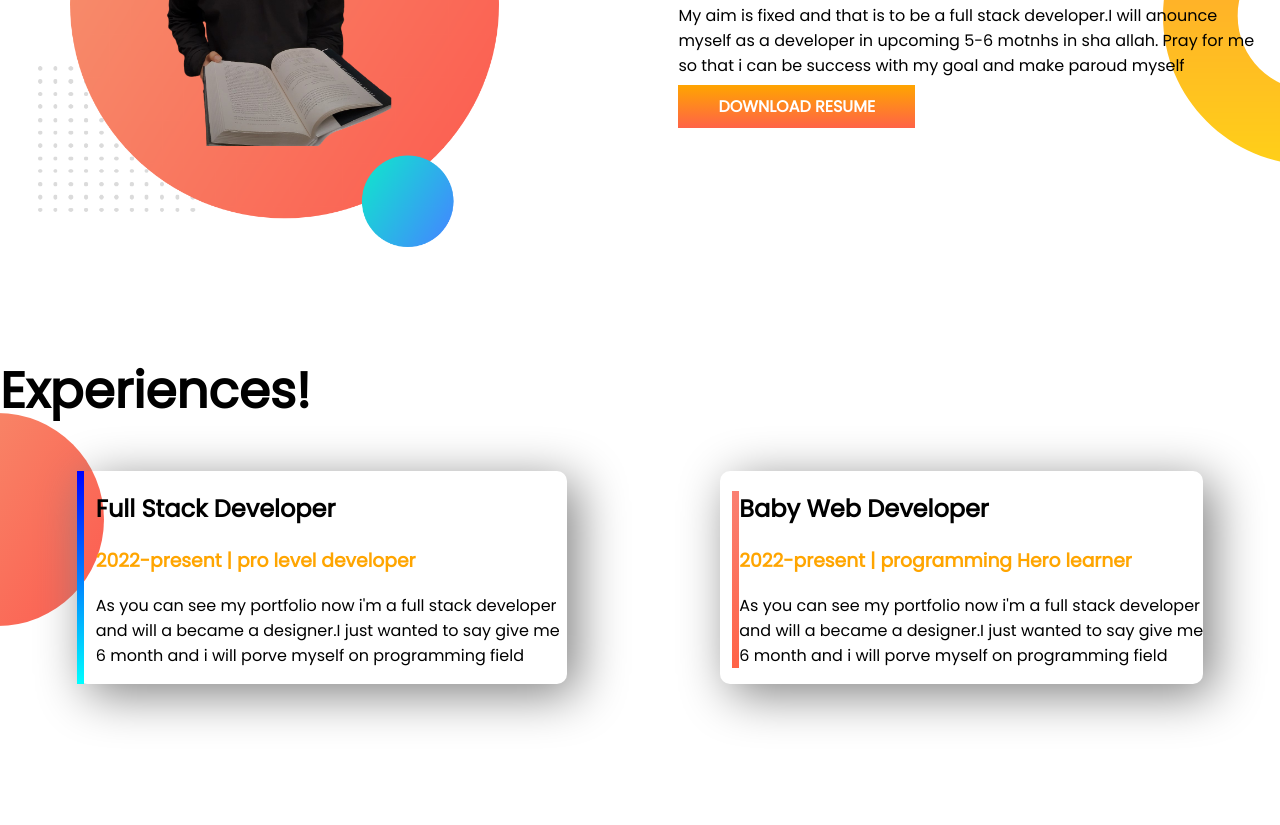
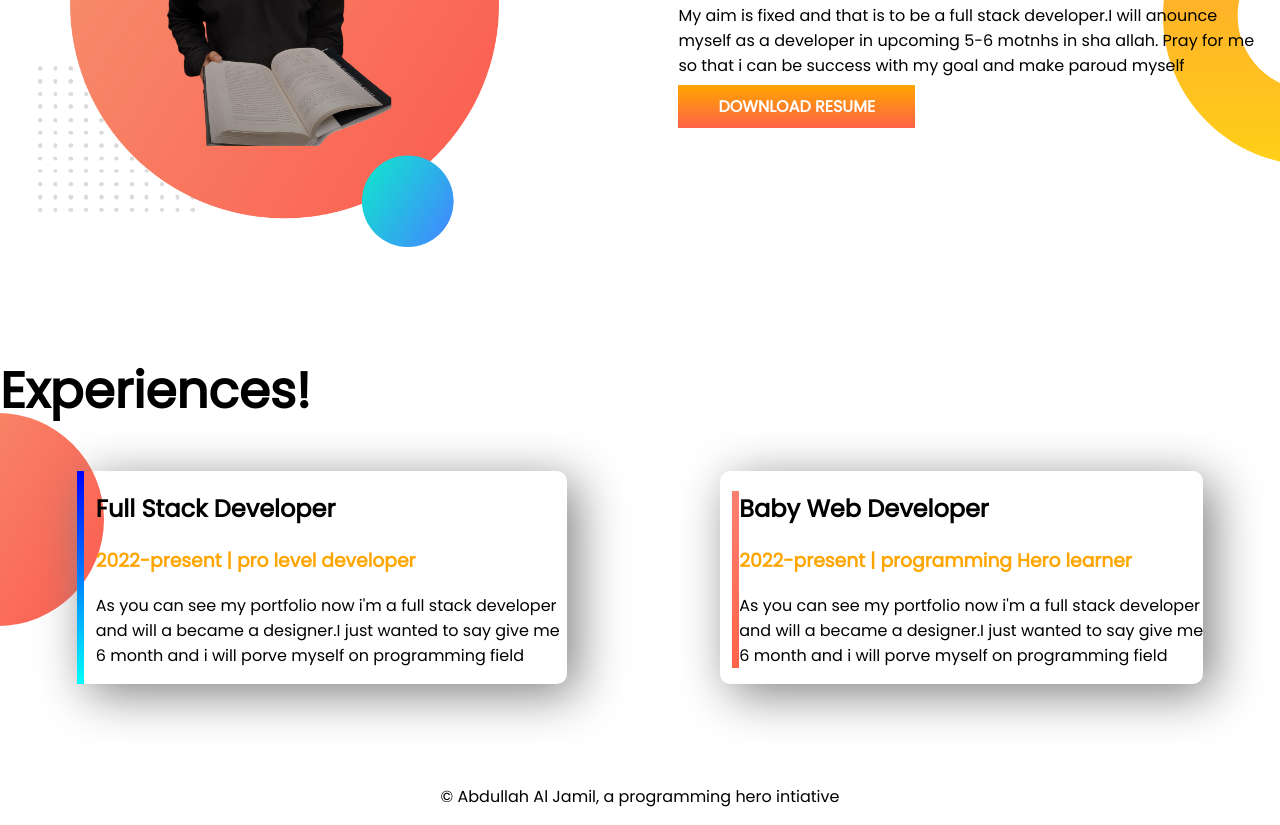
Before and after one commit to jamilpiero/my-first-portfolio, a plain HTML site: page index.html in a window 1280 px wide. Shown: the part 874-1699 px from the top of the page. Before the commit the page ends 1658 px from the top, so only its background shows below. Drawn offline with Linux system fonts and the light colour scheme.

Commit message:
copyright added

```diff
--- a/index.html
+++ b/index.html
@@ -65,6 +65,9 @@
             </div>
         </div>
     </section>
+    <footer>
+        <p>© Abdullah Al Jamil, a programming hero intiative</p>
+    </footer>
 </body>
 
 </html>
--- a/style.css
+++ b/style.css
@@ -60,3 +60,6 @@ h1{
     border-image:linear-gradient(salmon,tomato);
     border-image-slice: 1;
 }
+footer p{
+    text-align: center;
+}
```
